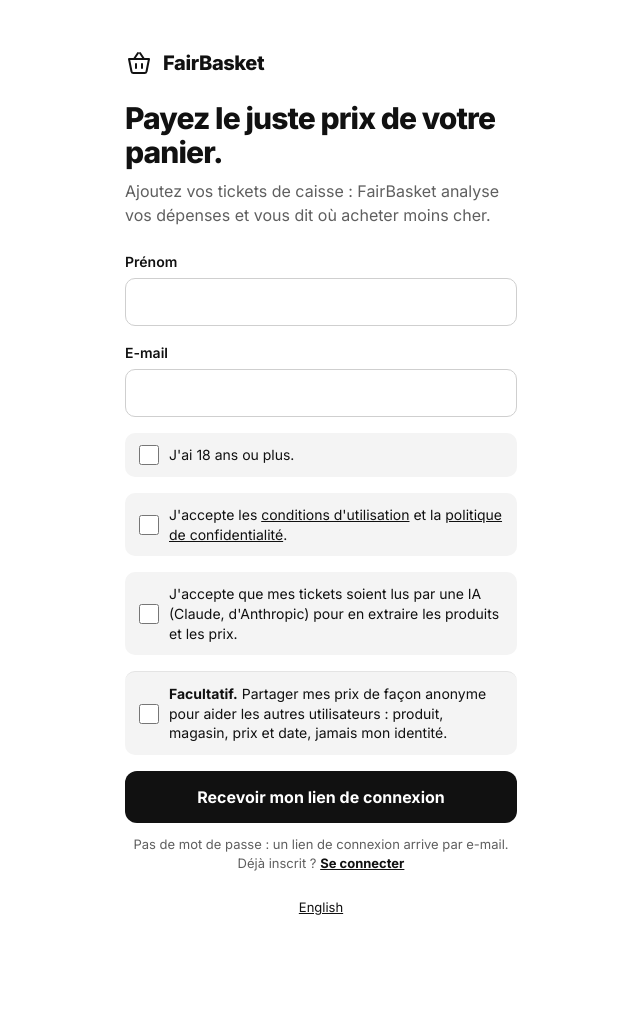
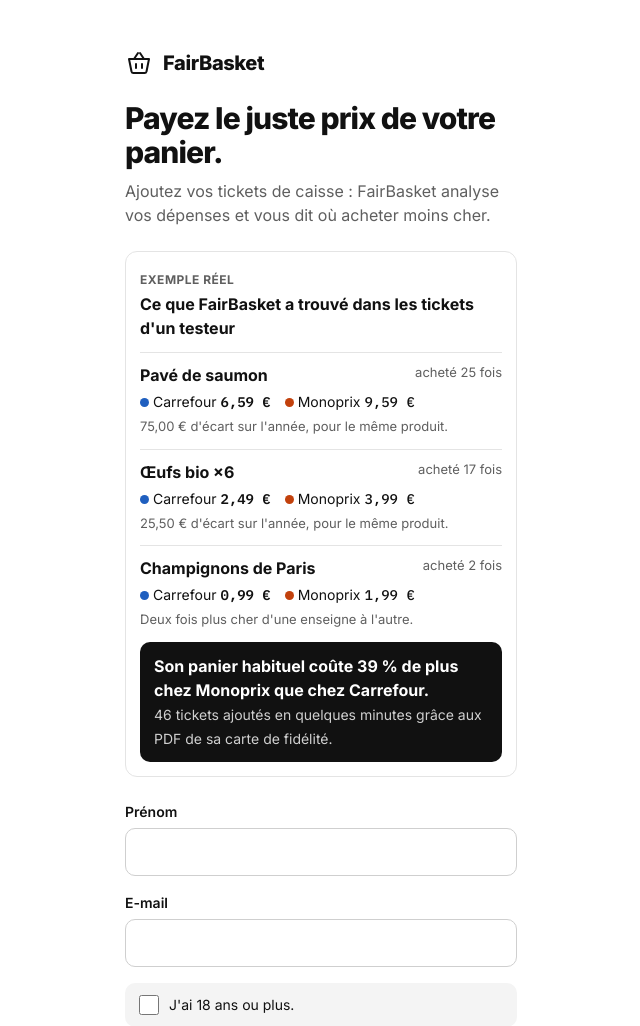
Before and after one commit to eliemsalem/fairbasket, a FastAPI app: page / in a window 1280 px wide. Shown: the top 1026 px of the page, without its empty margins (319-959 px from the left). Before the commit the page ends 915 px from the top, so only its background shows below. Run offline with FastAPI, Linux system fonts and the light colour scheme.

Commit message:
Accueil : exemples réels de prix trouvés dans les tickets d'un testeur, pour donner envie d'ajouter les siens
Co-Authored-By: Claude Opus 5.5 <noreply@anthropic.com>

```diff
--- a/app/i18n.py
+++ b/app/i18n.py
@@ -203,6 +203,19 @@ EN = {
     "Magasins autour de {ville} (zone par défaut) : elle s'adapte toute seule à vos magasins dès votre premier ticket.":
         "Stores around {ville} (default area): it adapts to your stores on its own from your first receipt.",
     "Autour de moi": "Near me",
+    "Exemple réel": "Real example",
+    "Ce que FairBasket a trouvé dans les tickets d'un testeur": "What FairBasket found in a tester's receipts",
+    "Pavé de saumon": "Salmon fillet", "Œufs bio ×6": "Organic eggs ×6", "Champignons de Paris": "Button mushrooms",
+    "acheté {n} fois": "bought {n} times",
+    "{euros} d'écart sur l'année, pour le même produit.": "{euros} difference over the year, for the same product.",
+    "Deux fois plus cher d'une enseigne à l'autre.": "Twice as expensive from one chain to another.",
+    "Son panier habituel coûte 39 % de plus chez Monoprix que chez Carrefour.":
+        "Their usual basket costs 39% more at Monoprix than at Carrefour.",
+    "46 tickets ajoutés en quelques minutes grâce aux PDF de sa carte de fidélité.":
+        "46 receipts added in minutes thanks to the PDFs from their loyalty card.",
+    "Ajouter mon premier ticket": "Add my first receipt",
+    "Astuce : avec une carte de fidélité, téléchargez vos tickets en PDF depuis le site de l'enseigne et ajoutez-les tous d'un coup.":
+        "Tip: with a loyalty card, download your receipts as PDFs from the store's website and add them all at once.",
     "Un souci ? Une idée ?": "A problem? An idea?", "Merci !": "Thank you!", "Continuer": "Continue",
     "Votre message est bien arrivé. Il aide à améliorer FairBasket pour tout le monde.":
         "Your message has arrived. It helps make FairBasket better for everyone.",
--- /dev/null
+++ b/app/templates/_exemples.html
@@ -0,0 +1,24 @@
+{# Exemples reels, tires des tickets d'un testeur (Paris 19e, 12 mois) : montrer ce que l'app trouve #}
+<section class="card" style="display:flex;flex-direction:column;gap:12px" aria-labelledby="exemples-titre">
+  <div>
+    <span class="eyebrow">{{ _("Exemple réel") }}</span>
+    <h2 id="exemples-titre" style="margin-top:2px">{{ _("Ce que FairBasket a trouvé dans les tickets d'un testeur") }}</h2>
+  </div>
+  {% for nom, bas, ens_bas, haut, ens_haut, achats, ecart in [
+      (_("Pavé de saumon"), 6.59, "Carrefour", 9.59, "Monoprix", 25, 75),
+      (_("Œufs bio ×6"), 2.49, "Carrefour", 3.99, "Monoprix", 17, 25.5),
+      (_("Champignons de Paris"), 0.99, "Carrefour", 1.99, "Monoprix", 2, 2)] %}
+    <div style="display:flex;flex-direction:column;gap:4px;padding-top:10px;border-top:1px solid var(--line)">
+      <div style="display:flex;justify-content:space-between;gap:10px"><strong>{{ nom }}</strong><span class="small" style="white-space:nowrap">{{ _("acheté {n} fois", n=achats) }}</span></div>
+      <div style="display:flex;gap:14px;flex-wrap:wrap;font-size:14px">
+        <span><span class="dot" style="display:inline-block;width:9px;height:9px;background:{{ ens_bas|couleur }}"></span> {{ ens_bas }} <strong class="mono">{{ bas|euros }}</strong></span>
+        <span><span class="dot" style="display:inline-block;width:9px;height:9px;background:{{ ens_haut|couleur }}"></span> {{ ens_haut }} <span class="mono">{{ haut|euros }}</span></span>
+      </div>
+      <span class="small">{% if achats > 2 %}{{ _("{euros} d'écart sur l'année, pour le même produit.", euros=ecart|euros) }}{% else %}{{ _("Deux fois plus cher d'une enseigne à l'autre.") }}{% endif %}</span>
+    </div>
+  {% endfor %}
+  <div style="background:var(--fg);color:var(--on-fg);border-radius:10px;padding:12px 14px">
+    <strong>{{ _("Son panier habituel coûte 39 % de plus chez Monoprix que chez Carrefour.") }}</strong><br>
+    <span style="font-size:14px;opacity:.8">{{ _("46 tickets ajoutés en quelques minutes grâce aux PDF de sa carte de fidélité.") }}</span>
+  </div>
+</section>
--- a/app/templates/accueil.html
+++ b/app/templates/accueil.html
@@ -22,6 +22,9 @@
 
   {% if t.nb_tickets == 0 and not recents %}
     <div class="card"><p class="lede" style="margin:0">{{ _("Pas encore de ticket. Appuyez sur + pour ajouter le premier : vos dépenses s'afficheront ici.") }}</p></div>
+    <a class="btn" href="/tickets/ajouter">{{ _("Ajouter mon premier ticket") }}</a>
+    <p class="small" style="margin:0">{{ _("Astuce : avec une carte de fidélité, téléchargez vos tickets en PDF depuis le site de l'enseigne et ajoutez-les tous d'un coup.") }}</p>
+    {% include "_exemples.html" %}
   {% else %}
   <div class="tiles">
     <div class="card"><span class="small"><strong>{{ _("Tickets") }}</strong></span><br><span class="mono" style="font-size:22px;font-weight:700">{{ t.nb_tickets }}</span></div>
--- a/app/templates/inscription.html
+++ b/app/templates/inscription.html
@@ -7,6 +7,7 @@
     <h1>{{ _("Payez le juste prix de votre panier.") }}</h1>
     <p class="lede">{{ _("Ajoutez vos tickets de caisse : FairBasket analyse vos dépenses et vous dit où acheter moins cher.") }}</p>
   </div>
+  {% include "_exemples.html" %}
   {% if supprime %}<p class="card" role="status" style="margin:0">{{ _("Votre compte et toutes vos données ont été supprimés.") }}</p>{% endif %}
   {% if erreurs %}<ul class="errors" role="alert">{% for e in erreurs %}<li>{{ _(e) }}</li>{% endfor %}</ul>{% endif %}
   <form method="post" action="/inscription">
```
